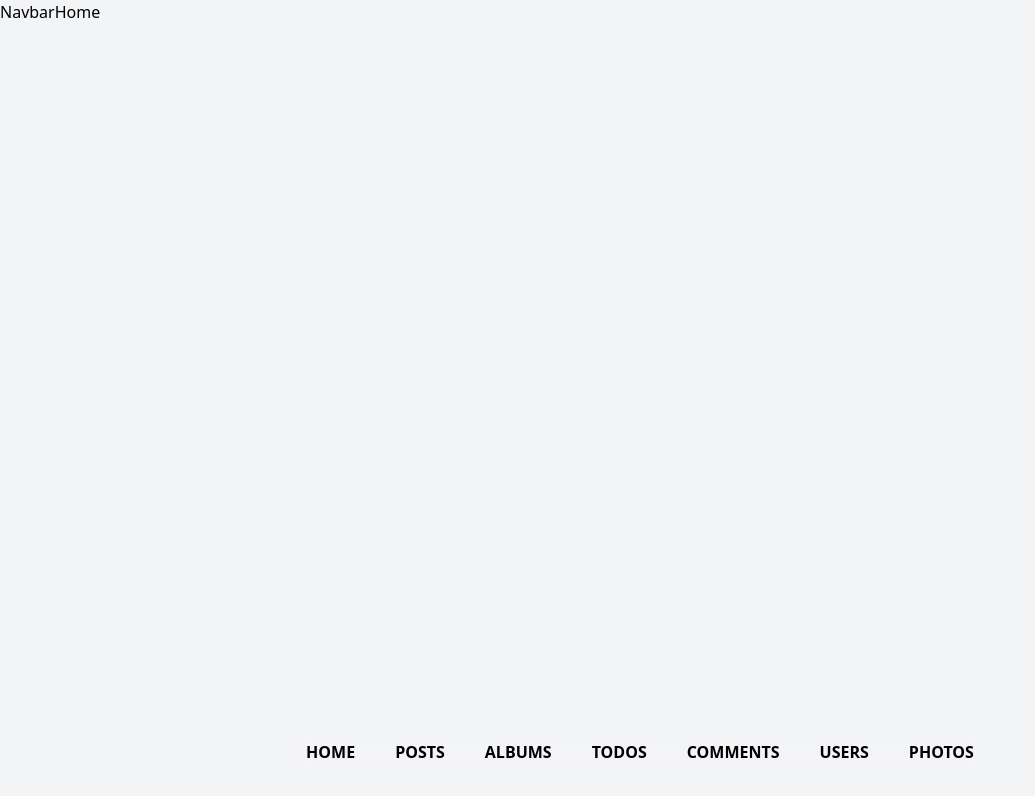
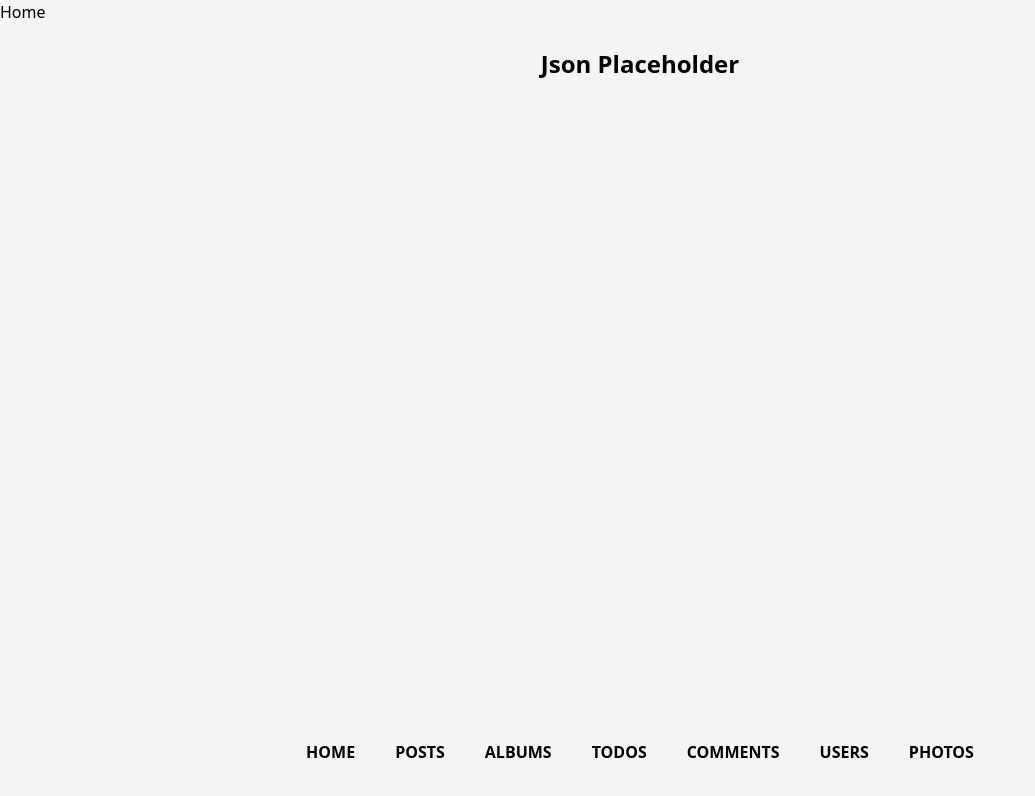
Before and after one commit to tox-in/ReactJs-JsonPlaceHolder, a React (Vite) app: page / in a window 1280 px wide. Shown: the top 796 px of the page, without its empty margins (0-1035 px from the left). Built offline with nearby package versions, Linux system fonts and the light colour scheme.

Commit message:
menu bar and navigation bar

```diff
--- a/package.json
+++ b/package.json
@@ -15,6 +15,7 @@
     "jsonwebtoken": "^9.0.3",
     "react": "^19.2.0",
     "react-dom": "^19.2.0",
+    "react-icons": "^5.5.0",
     "react-router-dom": "^7.13.0"
   },
   "devDependencies": {
--- a/src/components/Menu.jsx
+++ b/src/components/Menu.jsx
@@ -1,4 +1,3 @@
-import React from "react";
 import { Link } from 'react-router-dom';
 
 const Menu = () => {
--- a/src/components/Navbar.jsx
+++ b/src/components/Navbar.jsx
@@ -1,9 +1,9 @@
-import React from 'react'
-
 const Navbar = () => {
   return (
-    <div>Navbar</div>
-  )
-}
+    <nav className="w-full h-10 fixed top-8">
+      <h1 className="text-2xl font-bold text-center py-4">Json Placeholder</h1>
+    </nav>
+  );
+};
 
-export default Navbar
+export default Navbar;
```
Also changed, not shown: 1 other file (tests, documents, lock files or other folders).
